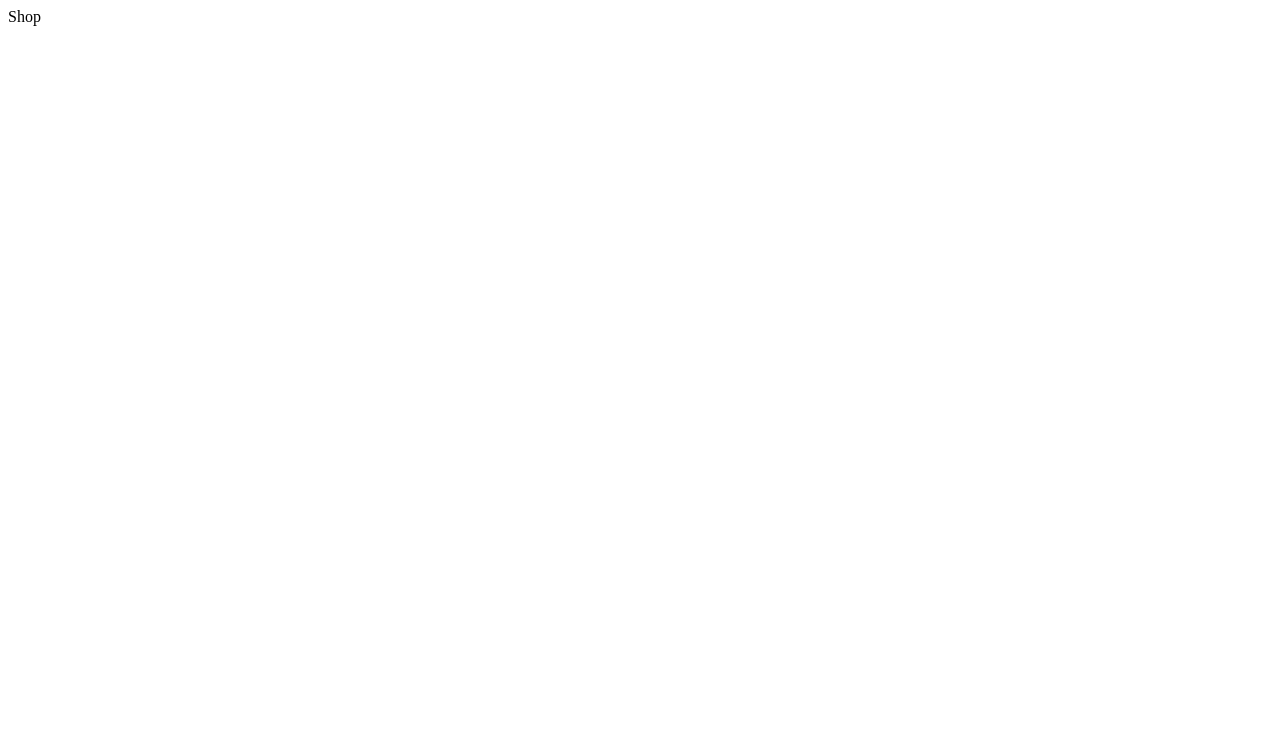
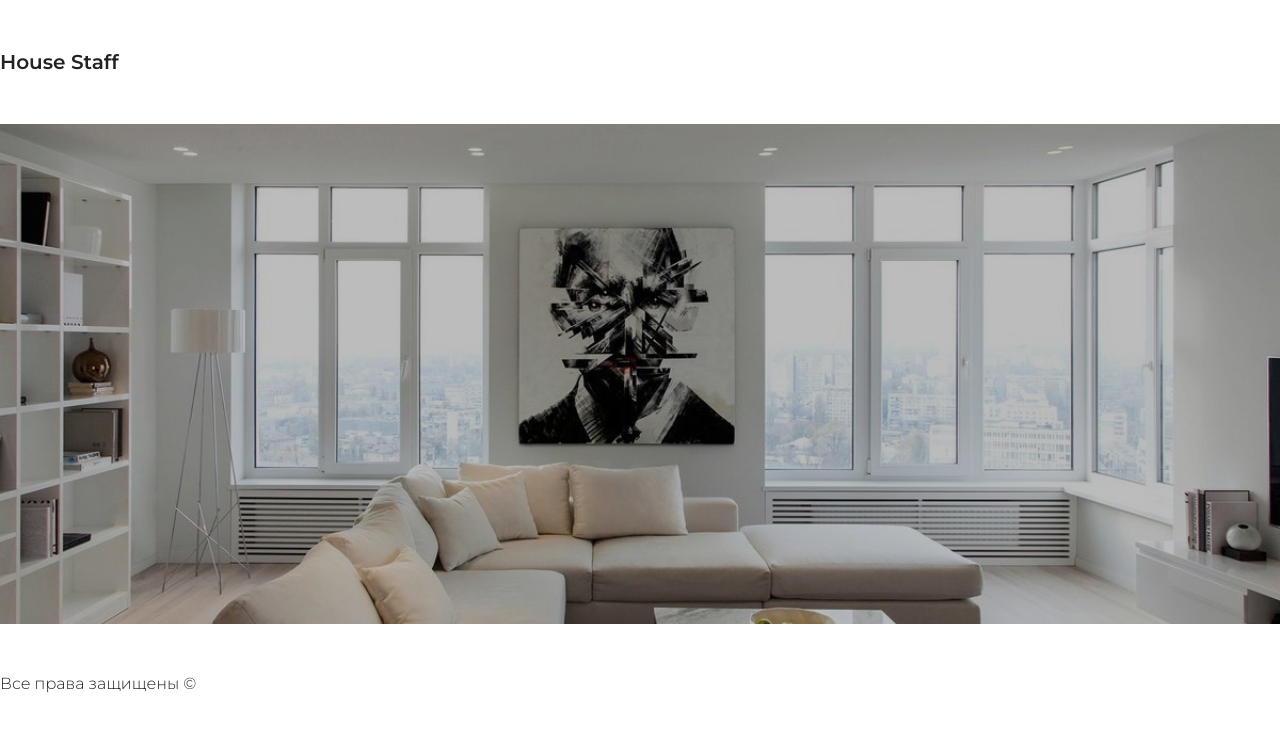
Before and after one commit to horoshopodumaj/shop_on_React, a React (Create React App) app in the folder shop/: page / in a window 1280 px wide. Shown: the top 730 px of the page. Built offline with nearby package versions, Linux system fonts and the light colour scheme.

Commit message:
creating header, footer components, adding styles

```diff
--- a/shop/src/App.js
+++ b/shop/src/App.js
@@ -1,5 +1,13 @@
+import Footer from "./components/Footer";
+import Header from "./components/Header";
+
 function App() {
-    return <div>Shop</div>;
+    return (
+        <div className="wrapper">
+            <Header />
+            <Footer />
+        </div>
+    );
 }
 
 export default App;
--- /dev/null
+++ b/shop/src/components/Footer.js
@@ -0,0 +1,5 @@
+import React from "react";
+
+export default function Footer() {
+    return <footer>Все права защищены &copy;</footer>;
+}
--- /dev/null
+++ b/shop/src/components/Header.js
@@ -0,0 +1,12 @@
+import React from "react";
+
+export default function Header() {
+    return (
+        <header>
+            <div>
+                <span className="logo">House Staff</span>
+            </div>
+            <div className="presentation"></div>
+        </header>
+    );
+}
--- a/shop/src/index.css
+++ b/shop/src/index.css
@@ -0,0 +1,34 @@
+@import url("https://fonts.googleapis.com/css2?family=Montserrat:wght@300;600&display=swap");
+
+* {
+    margin: 0;
+    padding: 0;
+}
+
+body {
+    background-color: #fff;
+    color: #222;
+    font-family: "Montserrat", sans-serif;
+    font-weight: 300;
+}
+
+.wrapper {
+    width: 1280px;
+    margin: 50px auto;
+}
+
+header .logo {
+    font-weight: 600;
+    font-size: 20px;
+}
+
+header .presentation {
+    margin: 50px 0;
+    background: url("./img/banner.jpg") no-repeat;
+    width: 100%;
+    height: 500px;
+    background-size: cover;
+    background-position: center;
+    background-blend-mode: multiply;
+    background-color: #bcbcbc;
+}
```
Also changed, not shown: shop/src/img/banner.jpg (added).
